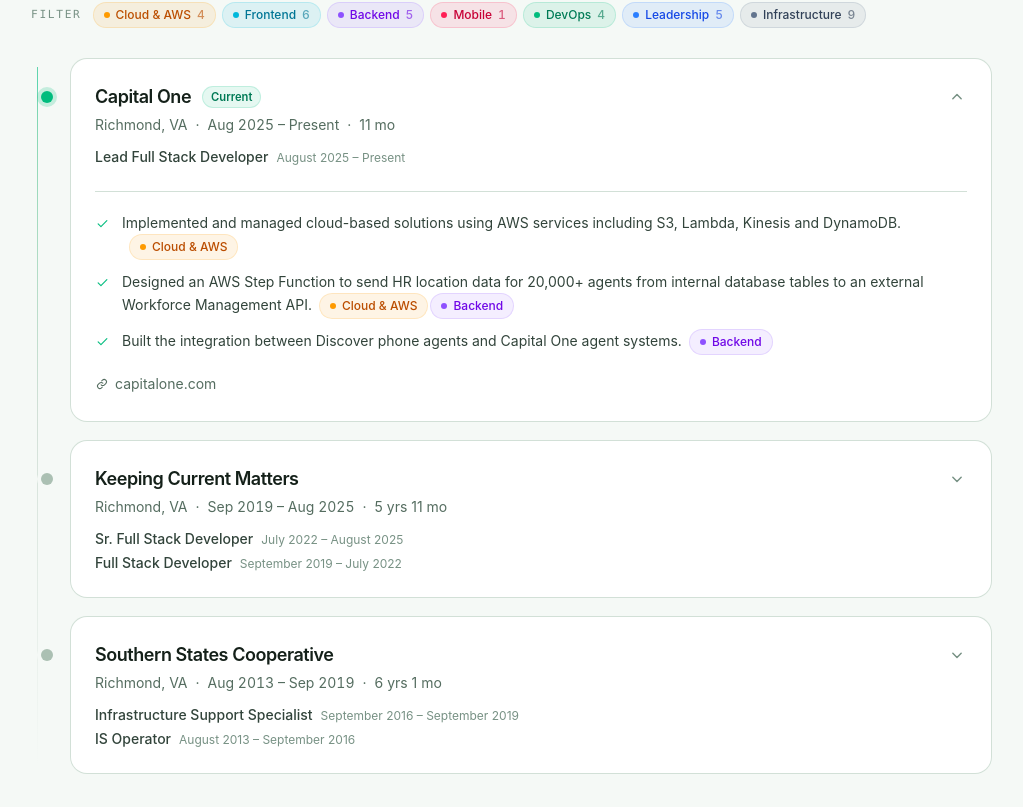
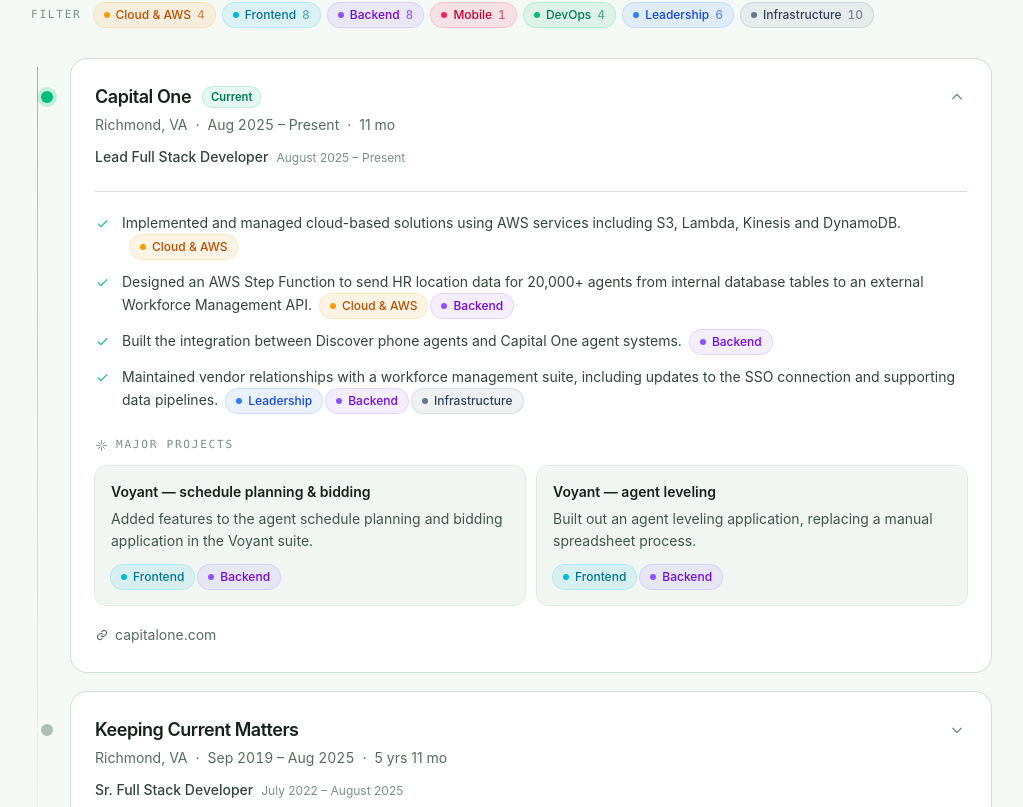
Before and after one commit to mcpeakdb/interactive-resume, a Vue app: page / in a window 1280 px wide. Shown: the part 1474-2281 px from the top of the page, without its empty margins (129-1152 px from the left). Built offline with nearby package versions, Linux system fonts and the light colour scheme.

Commit message:
more c1 work

```diff
--- a/src/data/resume.js
+++ b/src/data/resume.js
@@ -109,8 +109,25 @@
         text: 'Built the integration between Discover phone agents and Capital One agent systems.',
         tags: ['backend'],
       },
+      {
+        text: 'Maintained vendor relationships with a workforce management suite, including updates to the SSO connection and supporting data pipelines.',
+        tags: ['leadership', 'backend', 'infra'],
+      },
     ],
-    projects: [],
+    projects: [
+      {
+        name: 'Voyant — schedule planning & bidding',
+        detail:
+          'Added features to the agent schedule planning and bidding application in the Voyant suite.',
+        tags: ['frontend', 'backend'],
+      },
+      {
+        name: 'Voyant — agent leveling',
+        detail:
+          'Built out an agent leveling application, replacing a manual spreadsheet process.',
+        tags: ['frontend', 'backend'],
+      },
+    ],
   },
   {
     id: 'kcm',
```
